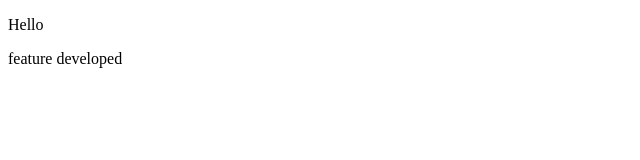
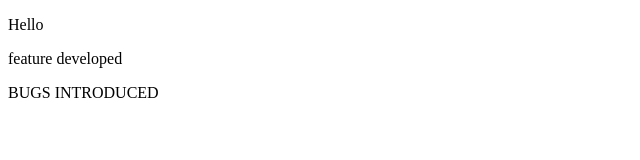
Before and after one commit to ShawnMat/GIT-Workout, a plain HTML site: page index.html in a window 1280 px wide. Shown: the whole page, without its empty margins (0-640 px from the left). Drawn offline with Linux system fonts and the light colour scheme.

Commit message:
bug is introduced

```diff
--- a/index.html
+++ b/index.html
@@ -8,5 +8,6 @@
 <body>
     <p>Hello</p>
     <p>feature developed</p>
+    <p>BUGS INTRODUCED</p>
 </body>
 </html>
```
